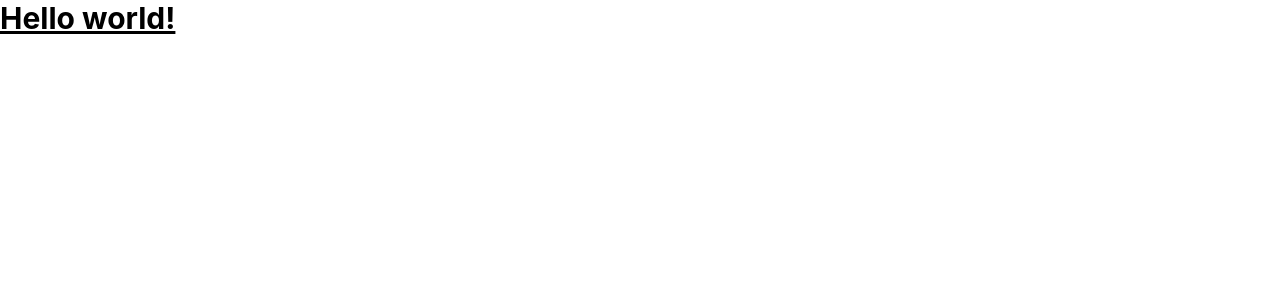
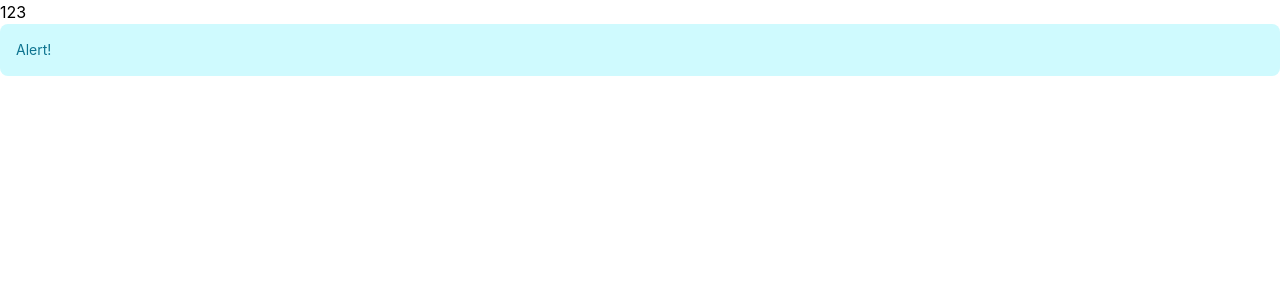
Before and after one commit to RustLoverTheCoder/genshin, a Next.js app: page / in a window 1280 px wide. Shown: the top 300 px of the page. Built offline with nearby package versions, Linux system fonts and the light colour scheme.

Commit message:
feat: add flowbite

```diff
--- a/package.json
+++ b/package.json
@@ -15,6 +15,8 @@
     "autoprefixer": "^10.4.13",
     "eslint": "8.27.0",
     "eslint-config-next": "13.0.2",
+    "flowbite": "^1.5.3",
+    "flowbite-react": "^0.3.4",
     "next": "13.0.2",
     "postcss": "^8.4.18",
     "react": "18.2.0",
--- a/pages/index.tsx
+++ b/pages/index.tsx
@@ -1,10 +1,12 @@
-import Head from 'next/head'
-import Image from 'next/image'
+import Head from "next/head";
+import Image from "next/image";
+import { Alert } from "flowbite-react";
 
 export default function Home() {
   return (
-    <h1 className="text-3xl font-bold underline">
-    Hello world!
-    </h1>
-  )
+    <div>
+      <div>123</div>
+      <Alert color="info">Alert!</Alert>
+    </div>
+  );
 }
--- a/tailwind.config.js
+++ b/tailwind.config.js
@@ -1,6 +1,8 @@
 /** @type {import('tailwindcss').Config} */
 module.exports = {
   content: [
+    "./node_modules/flowbite-react/**/*.js",
+    "./public/**/*.html",
     "./app/**/*.{js,ts,jsx,tsx}",
     "./pages/**/*.{js,ts,jsx,tsx}",
     "./components/**/*.{js,ts,jsx,tsx}",
@@ -8,5 +10,7 @@ module.exports = {
   theme: {
     extend: {},
   },
-  plugins: [],
+  plugins: [
+    require("flowbite/plugin")
+  ],
 }
```
Also changed, not shown: 1 other file (tests, documents, lock files or other folders).
